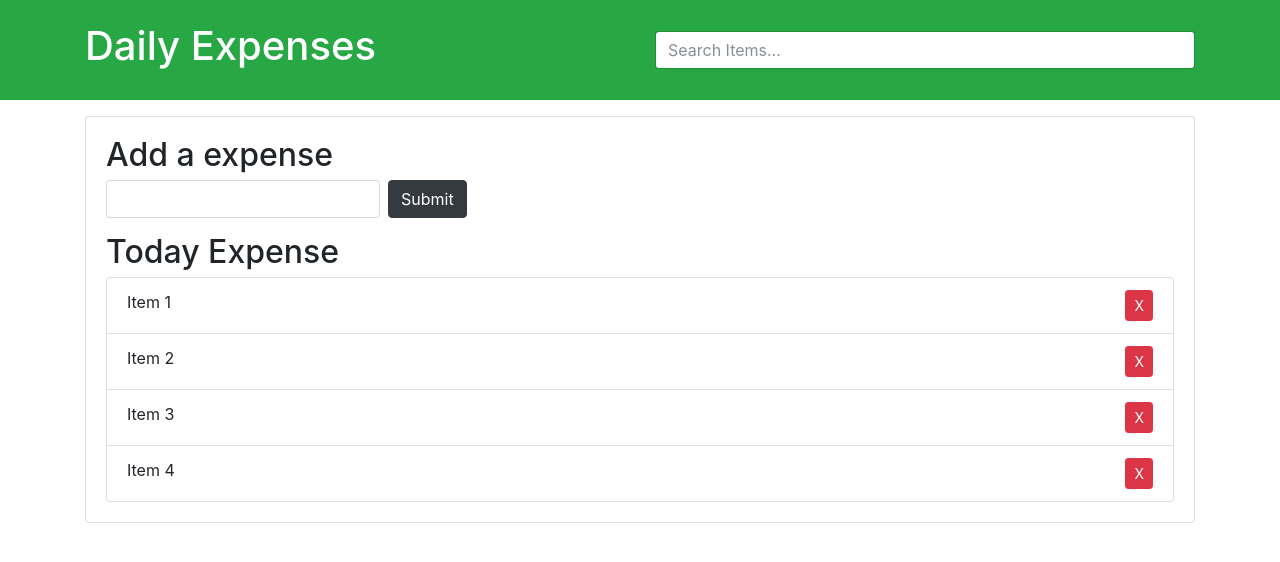
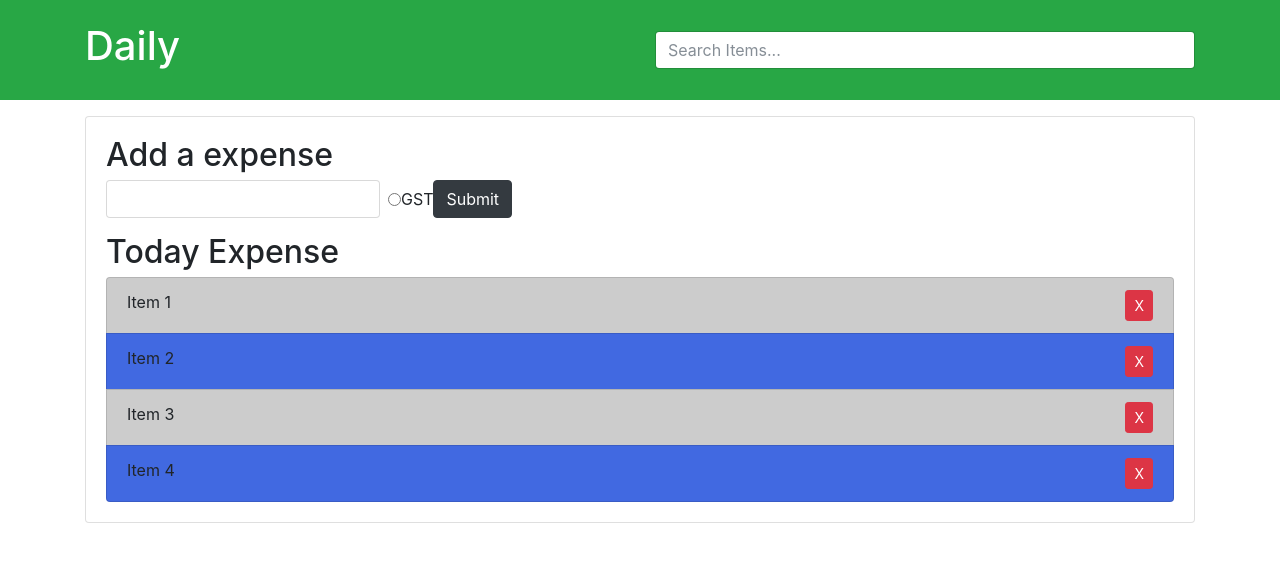
Before and after one commit to AnbarasanJ24/DOM-Manupulation, a plain HTML site: page index.html in a window 1280 px wide. Drawn offline with nearby package versions, Linux system fonts and the light colour scheme.

Commit message:
Added Query Selctor

```diff
--- a/app.js
+++ b/app.js
@@ -1 +1,9 @@
-console.log("Testing")
+const titles = document.querySelectorAll('title');
+
+const odd = document.querySelectorAll('.list-group-item:nth-child(odd)');
+const even = document.querySelectorAll('.list-group-item:nth-child(even)');
+
+for (let i = 0; i < odd.length; i++) {
+    odd[i].style.backgroundColor = '#ccc'
+    even[i].style.backgroundColor = 'royalblue'
+}
--- a/index.html
+++ b/index.html
@@ -16,7 +16,7 @@
         <div class="container">
             <div class="row">
                 <div class="col-md-6">
-                    <h1 id="header-title">Daily Expenses</h1>
+                    <h1 id="header-title">Daily <span style="display: none;">Expenses</span></h1>
                 </div>
                 <div class="col-md-6 align-self-center">
                     <input type="text" class="form-control" id="filter" placeholder="Search Items...">
@@ -29,6 +29,8 @@
             <h2 class="title">Add a expense</h2>
             <form id="addForm" class="form-inline mb-3">
                 <input type="text" class="form-control mr-2" id="item">
+                <input type="radio" name="withTax" id="withTax" value="GST">
+                <label for="withTax">GST</label>
                 <input type="submit" class="btn btn-dark" value="Submit">
             </form>
             <h2 class="title">Today Expense</h2>
```
